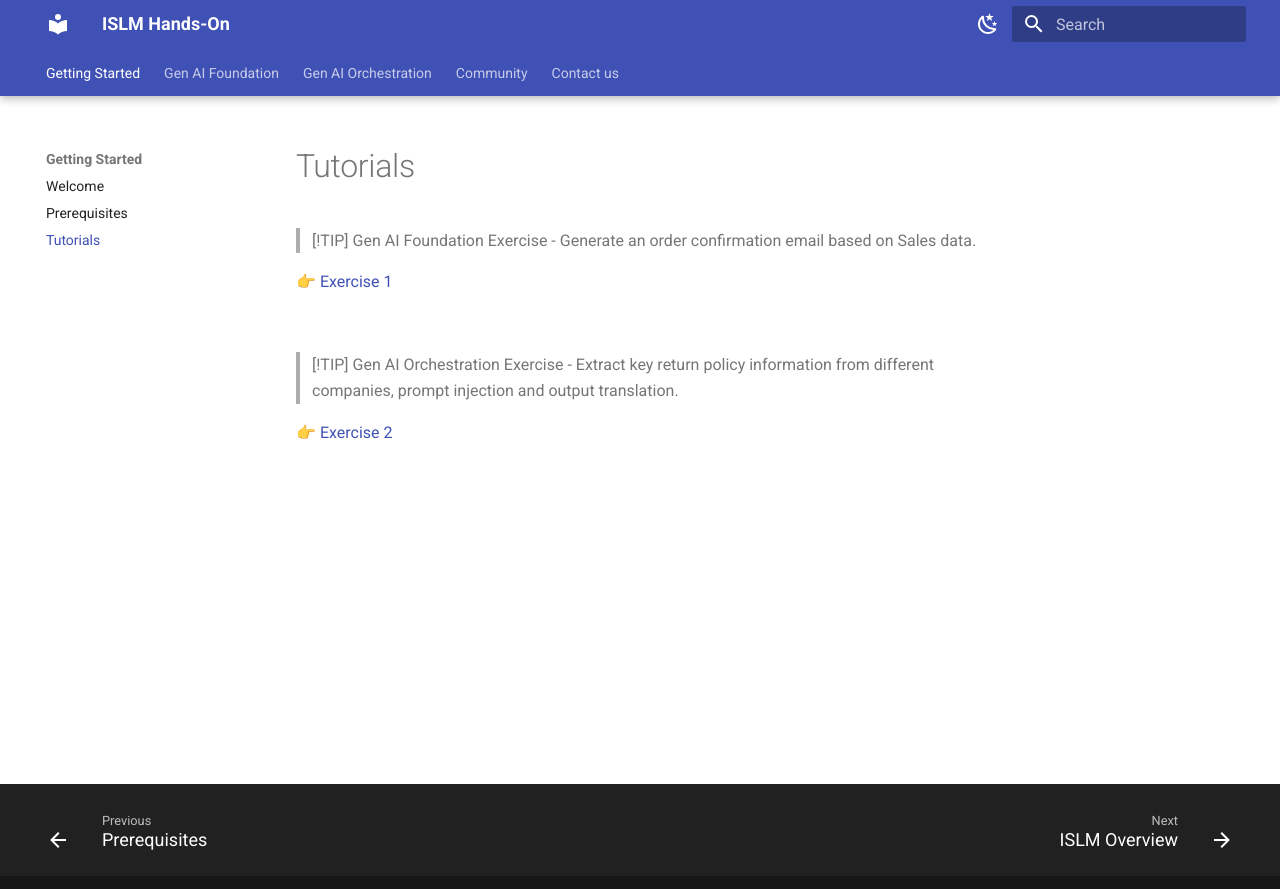
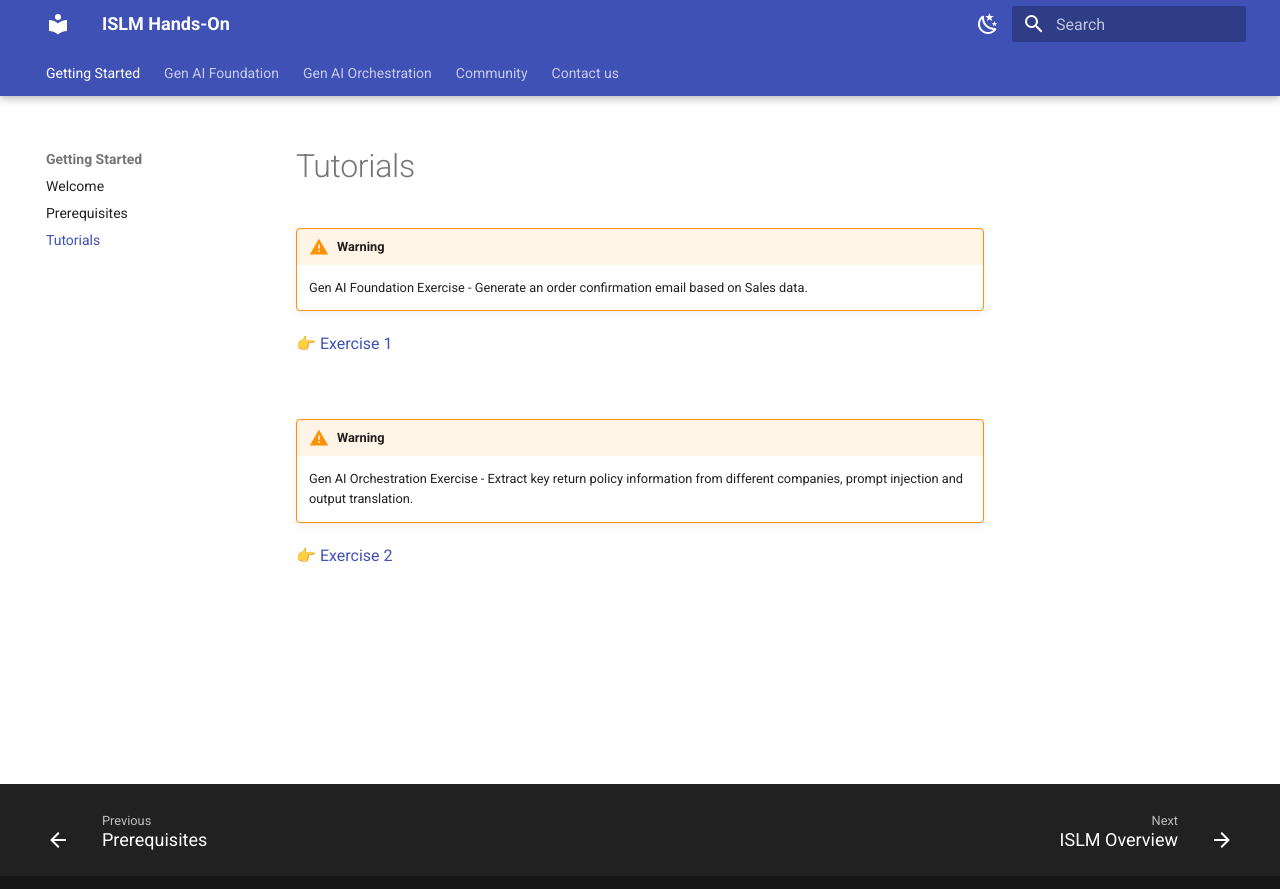
Before and after one commit to SAP-CLM-SL/ISLM, an MkDocs documentation site: the page built from docs/Gettingstarted/tutorials.md, in a window 1280 px wide. Shown: the top 889 px of the page. Built offline with MkDocs 1.6.1 and Material for MkDocs 9.7.7, drawn with Linux system fonts in a browser that asks for light colours.

Commit message:
Update tutorials.md

```diff
--- a/docs/Gettingstarted/tutorials.md
+++ b/docs/Gettingstarted/tutorials.md
@@ -1,11 +1,11 @@
-> [!TIP]
-> Gen AI Foundation Exercise - Generate an order confirmation email based on Sales data.
+!!! warning
+    Gen AI Foundation Exercise - Generate an order confirmation email based on Sales data.
 
 👉 [Exercise 1](https://sap-clm-sl.github.io/ISLM/ISLM_with_SAPGenAI/overview)
 
 <br/>
 
-> [!TIP]
-> Gen AI Orchestration Exercise - Extract key return policy information from different companies, prompt injection and output translation.
+!!! warning
+    Gen AI Orchestration Exercise - Extract key return policy information from different companies, prompt injection and output translation.
 
 👉 [Exercise 2](https://sap-clm-sl.github.io/ISLM/Integrate-AI-into-SAPS4HANA-with-ISLM/Introduction/)
```
